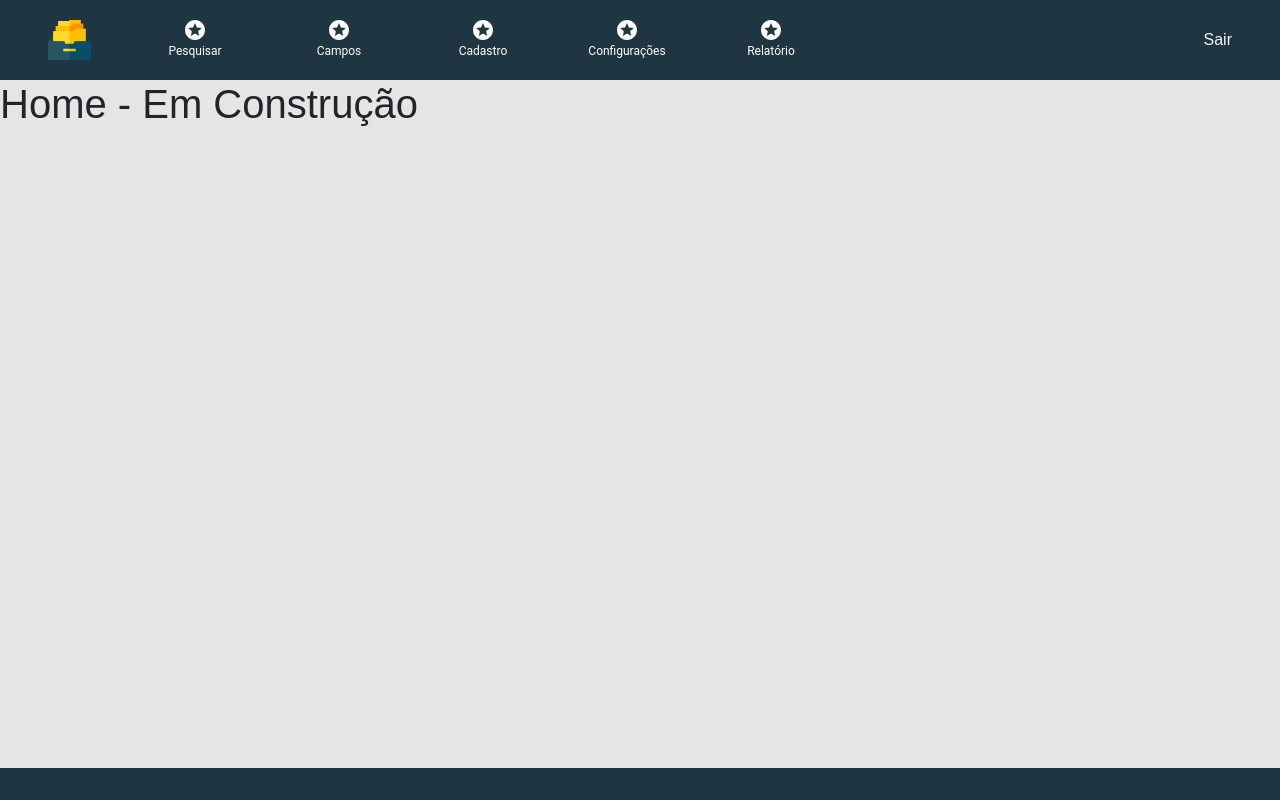
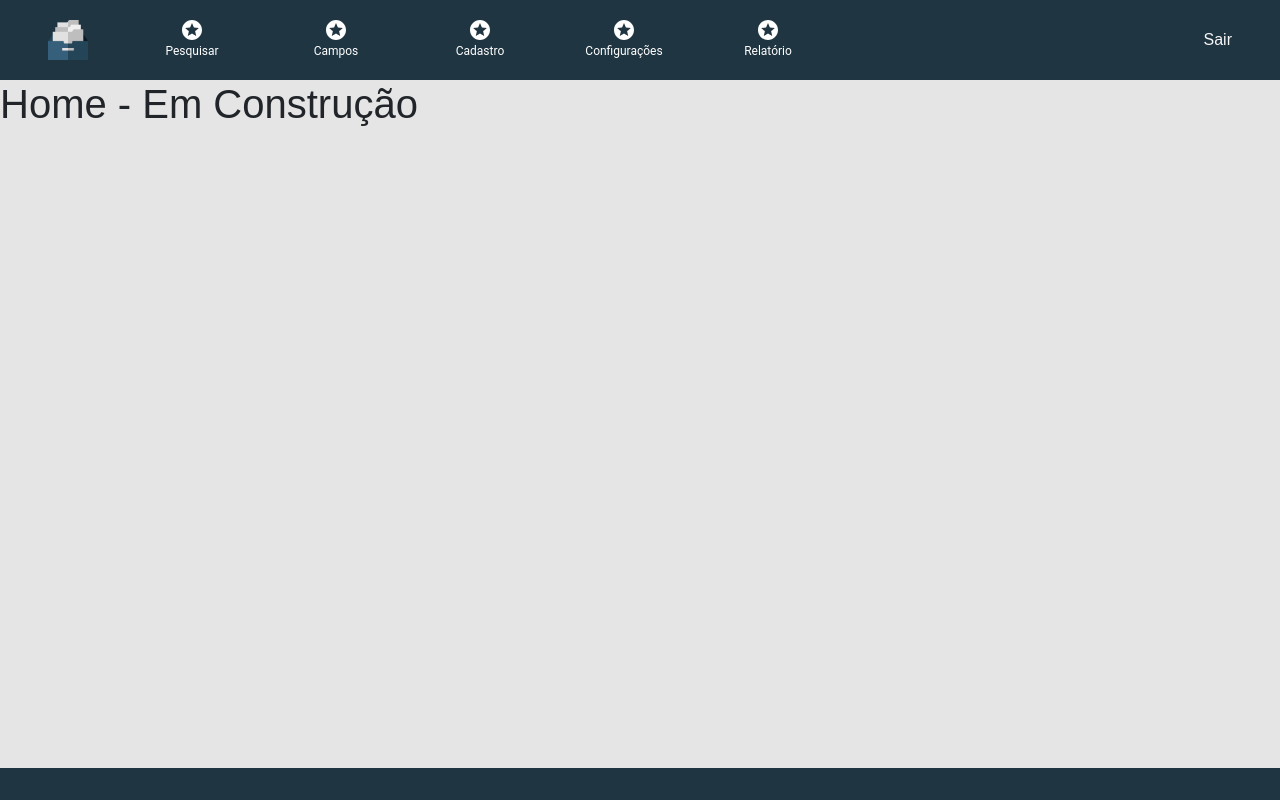
Before and after one commit to fga-eps-mds/2021.2-SysArq-Frontend, a React (Create React App) app in the folder sysarq/: page / in a window 1280 px wide. Built offline with nearby package versions, Linux system fonts and the light colour scheme; no server answers.

Commit message:
Atualiza o icone do header

```diff
--- a/sysarq/src/pages/components/Header/index.js
+++ b/sysarq/src/pages/components/Header/index.js
@@ -4,13 +4,13 @@ import StarsIcon from "@material-ui/icons/Stars";
 
 import "./styles.css";
 
-import imgFolders from "../../../assets/folders.png";
+import imgFolders from "../../../assets/logo.png";
 
 function Header() {
 	return (
 		<div className="header">
 			<a href="/">
-				<img src={imgFolders} alt="Logo" />
+				<img src={imgFolders} alt="Logo" height="40" width="40" />
 			</a>
 
 			<input type="checkbox" id="bt_menu" />
```
Also changed, not shown: sysarq/src/assets/folders.png (deleted), sysarq/src/assets/logo.png (added).
